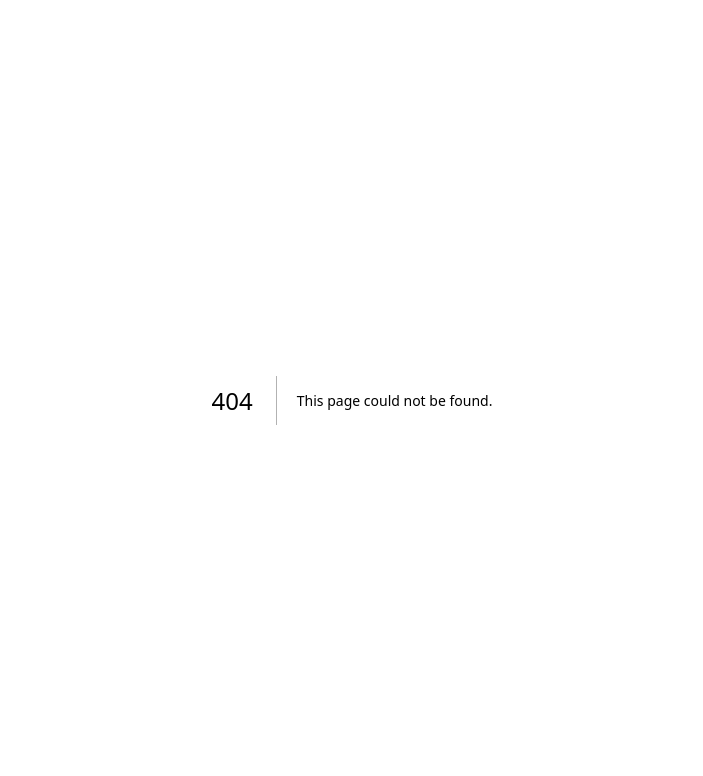
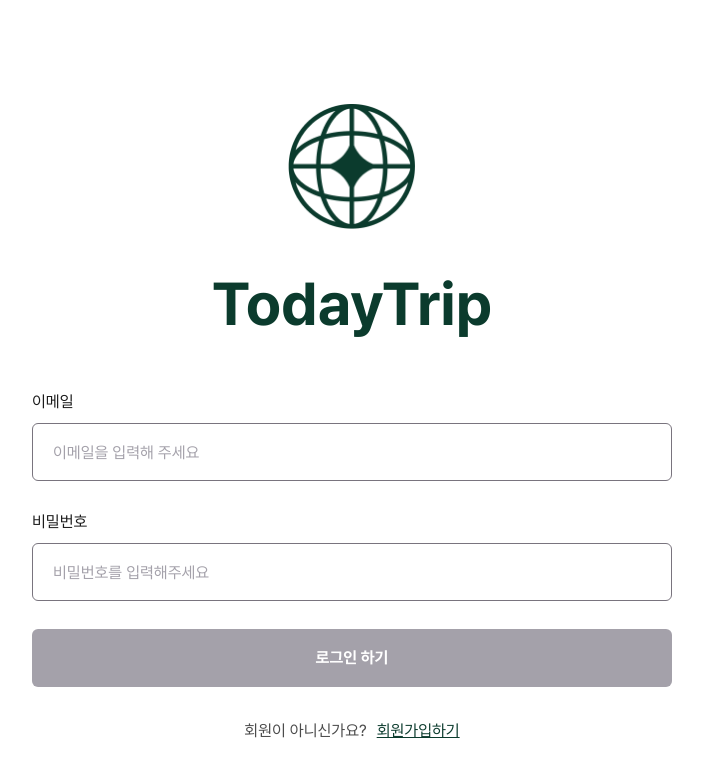
Before and after one commit to TripTripNow/TodayTrip, a Next.js app: page /signin in a window 1280 px wide. Before the commit this address had no page. Shown: the top 776 px of the page, without its empty margins (288-991 px from the left). Built offline with nearby package versions, Linux system fonts and the light colour scheme.

Commit message:
Feat: user 레이아웃 추가 및 signin 퍼블리싱 #23

```diff
--- a/src/components/Input/Input.module.css
+++ b/src/components/Input/Input.module.css
@@ -2,6 +2,7 @@
   display: flex;
   flex-direction: column;
   gap: 1.6rem;
+  width: 100%;
 }
 
 .userInputContainer {
--- /dev/null
+++ b/src/components/User/UserLayout.module.css
@@ -0,0 +1,42 @@
+.layoutContainer {
+  display: flex;
+  flex-direction: column;
+  padding-top: 10.4rem;
+  align-items: center;
+  width: 100vw;
+  height: 100vh;
+  background-color: var(--whiteFF);
+}
+
+.topContainer {
+  display: flex;
+  flex-direction: column;
+  align-items: center;
+  gap: 3rem;
+  margin-bottom: 4rem;
+}
+
+.logoImg {
+  width: 12.7rem;
+  height: auto;
+}
+
+.title {
+  color: var(--green0B);
+  font-weight: 700;
+  font-size: 6rem;
+}
+
+.memberStatusContainer {
+  display: flex;
+  gap: 1rem;
+  align-items: center;
+  font-size: 1.6rem;
+  color: var(--gray4B);
+  margin-top: 3.2rem;
+}
+
+.linkTitle {
+  color: var(--green0B);
+  text-decoration-line: underline;
+}
--- /dev/null
+++ b/src/components/User/UserLayout.tsx
@@ -0,0 +1,37 @@
+import { PropsWithChildren, ReactNode } from 'react';
+import styles from './UserLayout.module.css';
+import Link from 'next/link';
+import LogoIcon from '#/images/img-logo.png';
+import Image from 'next/image';
+
+interface UserLayoutProps {
+  children: ReactNode;
+  memberStatus: string;
+  link: string;
+  linkTitle: string;
+}
+
+function UserLayout({ children, memberStatus, link, linkTitle }: PropsWithChildren<UserLayoutProps>) {
+  return (
+    <div className={styles.layoutContainer}>
+      <div className={styles.topContainer}>
+        <Link href="/">
+          <Image src={LogoIcon} alt="로고이미지" className={styles.logoImg} />
+        </Link>
+        <div className={styles.title}>TodayTrip</div>
+      </div>
+
+      {children}
+
+      <div className={styles.memberStatusContainer}>
+        <div>{memberStatus}</div>
+
+        <Link href={link}>
+          <span className={styles.linkTitle}>{linkTitle}</span>
+        </Link>
+      </div>
+    </div>
+  );
+}
+
+export default UserLayout;
--- a/src/pages/_app.tsx
+++ b/src/pages/_app.tsx
@@ -1,4 +1,4 @@
-import { useState } from 'react';
+import { ReactElement, ReactNode, useState } from 'react';
 import Head from 'next/head';
 import type { AppProps } from 'next/app';
 import { HydrationBoundary, QueryClient, QueryClientProvider } from '@tanstack/react-query';
@@ -8,8 +8,17 @@ import '@/styles/globals.css';
 import '@/styles/reset.css';
 import '@/styles/variables.css';
 import '#/fonts/Pretandard/Pretandard.css';
+import { NextPage } from 'next';
 
-function App({ Component, pageProps }: AppProps) {
+type NextPageWithLayout = NextPage & {
+  getLayout?: (page: ReactElement) => ReactNode;
+};
+
+type AppPropsWithLayout = AppProps & {
+  Component: NextPageWithLayout;
+};
+
+function App({ Component, pageProps }: AppPropsWithLayout) {
   const [queryClient] = useState(
     () =>
       new QueryClient({
@@ -21,6 +30,8 @@ function App({ Component, pageProps }: AppProps) {
       }),
   );
 
+  const getLayout = Component.getLayout ?? ((page) => page);
+
   return (
     <>
       <Head>
@@ -29,7 +40,7 @@ function App({ Component, pageProps }: AppProps) {
       </Head>
       <QueryClientProvider client={queryClient}>
         <HydrationBoundary state={pageProps.dehydratedState}>
-          <Component {...pageProps} />
+          {getLayout(<Component {...pageProps} />)}
         </HydrationBoundary>
         <div style={{ fontSize: '16px' }}>
           <ReactQueryDevtools initialIsOpen={false} />
--- /dev/null
+++ b/src/pages/signin/Signin.module.css
@@ -0,0 +1,23 @@
+.form {
+  width: 64rem;
+  gap: 2.8rem;
+  display: flex;
+  flex-direction: column;
+  align-items: center;
+}
+
+.button {
+  width: 100%;
+  border-radius: 0.6rem;
+  padding: 1.9rem 0;
+  background: var(--grayA4);
+  color: var(--whiteFF);
+  text-align: center;
+  font-size: 1.6rem;
+  font-weight: 700;
+  line-height: 2rem;
+}
+
+.active {
+  background-color: var(--green0B);
+}
--- /dev/null
+++ b/src/pages/signin/index.tsx
@@ -0,0 +1,68 @@
+import Input from '@/components/Input/Input';
+import UserLayout from '@/components/User/UserLayout';
+import { ReactElement, useEffect, useState } from 'react';
+import { FieldValues, useForm } from 'react-hook-form';
+import styles from './Signin.module.css';
+function Signin() {
+  const methods = useForm<FieldValues>({
+    mode: 'onBlur',
+    reValidateMode: 'onChange',
+    defaultValues: {
+      email: '',
+      password: '',
+    },
+  });
+
+  const { handleSubmit, control } = methods;
+
+  const handleOnSubmit = (data: FieldValues) => {
+    console.log(data);
+  };
+
+  const [buttonActive, setButtonActive] = useState<'active' | 'inActive'>('inActive');
+
+  const watchAll = Object.values(methods.watch());
+  const { isValid } = methods.formState;
+
+  useEffect(() => {
+    if (watchAll.every((el) => el) && watchAll.length !== 0 && isValid) {
+      setButtonActive('active');
+      return;
+    }
+    setButtonActive('inActive');
+  }, [isValid, watchAll]);
+
+  return (
+    <form onSubmit={handleSubmit(handleOnSubmit)} className={styles.form}>
+      <Input
+        state="user"
+        name="email"
+        control={control}
+        label={'이메일'}
+        placeholder={'이메일을 입력해 주세요'}
+        type={'email'}
+        isRequired={true}
+      />
+      <Input
+        state="user"
+        name="password"
+        control={control}
+        label={'비밀번호'}
+        placeholder={'비밀번호를 입력해주세요'}
+        type={'password'}
+        isRequired={true}
+      />
+      <button className={`${styles.button} ${styles[buttonActive]}`} type="submit">
+        로그인 하기
+      </button>
+    </form>
+  );
+}
+
+export default Signin;
+
+Signin.getLayout = (page: ReactElement) => (
+  <UserLayout memberStatus="회원이 아니신가요?" linkTitle="회원가입하기" link="/signup">
+    {page}
+  </UserLayout>
+);
```
Also changed, not shown: src/pages/signup/index.tsx (added, +18 -0 lines), public/images/img-logo.png (added).
